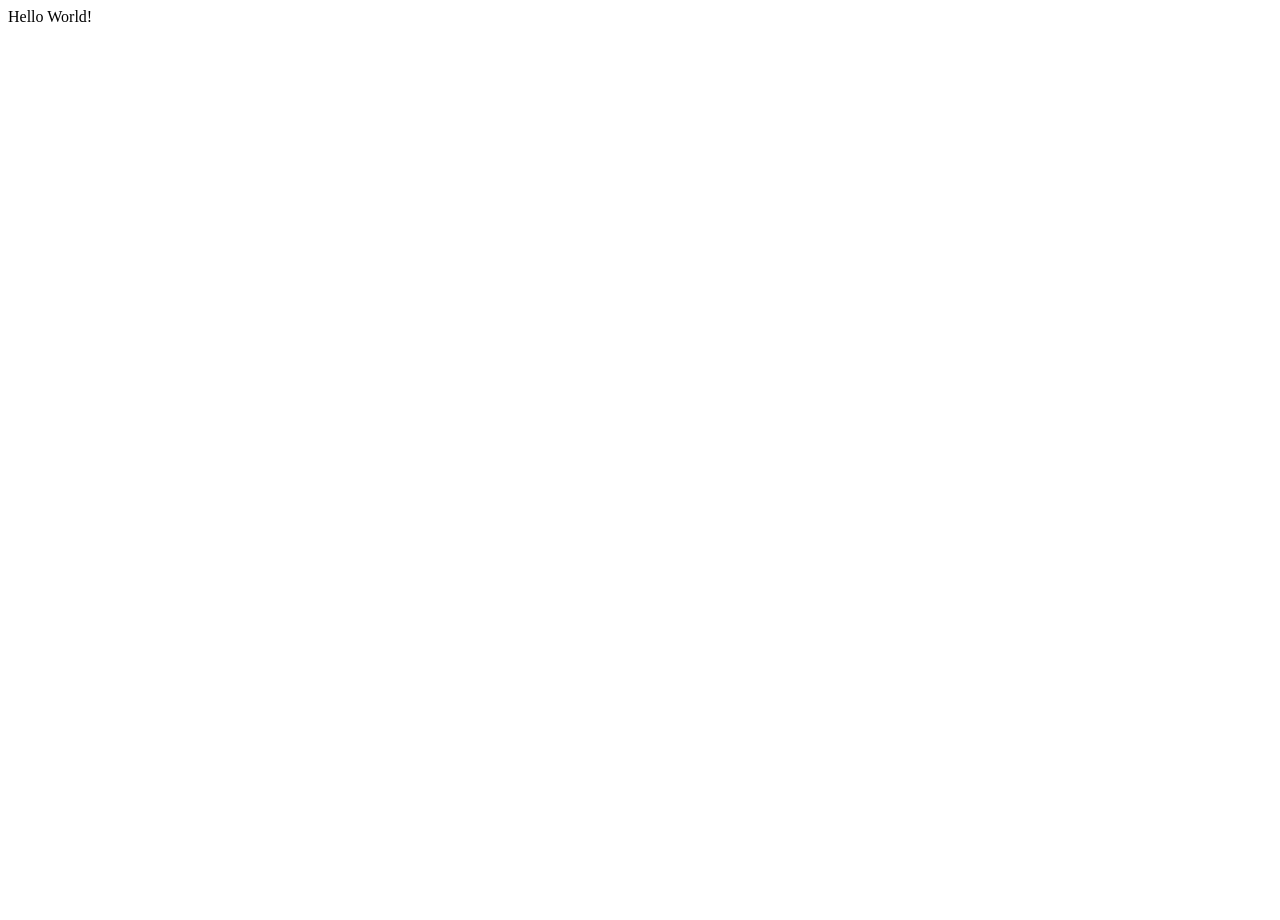
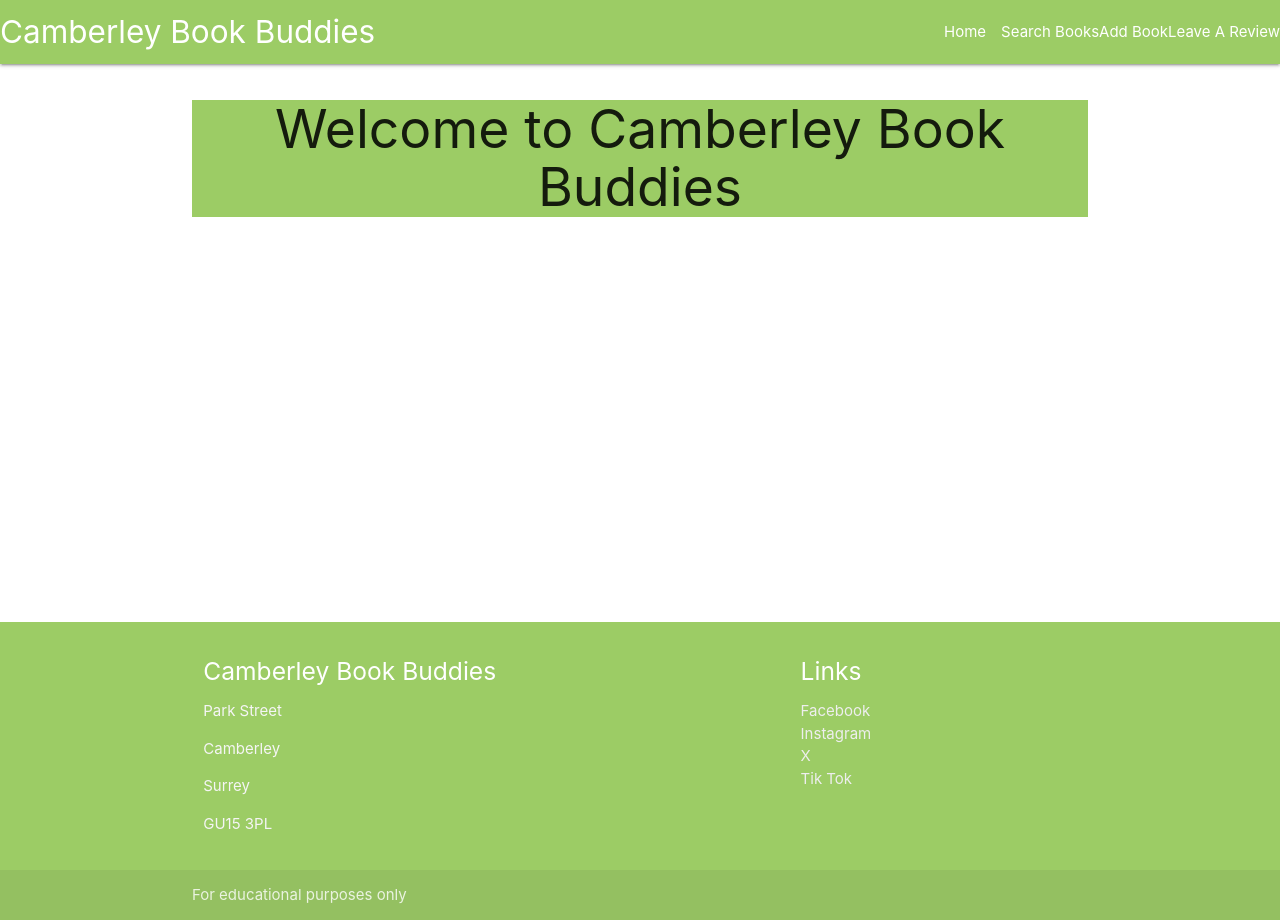
Before and after one commit to JCook22/camberley-book-buddies, a Flask app: page / in a window 1280 px wide. Before the commit the page is almost empty. Run offline with Flask 2, Linux system fonts and the light colour scheme.

Commit message:
Add home.html page

```diff
--- a/camberleybookbuddies/routes.py
+++ b/camberleybookbuddies/routes.py
@@ -5,4 +5,4 @@ from camberleybookbuddies.models import Book, Review
 
 @app.route("/")
 def home():
-    return render_template("base.html")
+    return render_template("home.html")
--- /dev/null
+++ b/camberleybookbuddies/static/css/style.css
@@ -0,0 +1,9 @@
+body {
+    display: flex;
+    min-height: 100vh;
+    flex-direction: column;
+  }
+
+  main {
+    flex: 1 0 auto;
+  }
--- /dev/null
+++ b/camberleybookbuddies/static/js/script.js
@@ -0,0 +1,4 @@
+document.addEventListener('DOMContentLoaded', function() {
+    let sidenav = document.querySelectorAll('.sidenav');
+    M.Sidenav.init(sidenav);
+  });
--- a/camberleybookbuddies/templates/base.html
+++ b/camberleybookbuddies/templates/base.html
@@ -3,9 +3,68 @@
 <head>
     <meta charset="UTF-8">
     <meta name="viewport" content="width=device-width, initial-scale=1.0">
+    <link rel="stylesheet" href="https://cdnjs.cloudflare.com/ajax/libs/font-awesome/6.5.2/css/all.min.css" integrity="sha512-SnH5WK+bZxgPHs44uWIX+LLJAJ9/2PkPKZ5QiAj6Ta86w+fsb2TkcmfRyVX3pBnMFcV7oQPJkl9QevSCWr3W6A==" crossorigin="anonymous" referrerpolicy="no-referrer" />
+    <link rel="stylesheet" href="https://cdnjs.cloudflare.com/ajax/libs/materialize/1.0.0/css/materialize.min.css" type="text/css">
+    <link rel="stylesheet" href="{{ url_for('static', filename='css/style.css') }}" type="text/css">
     <title>Camberley Book Buddies</title>
 </head>
 <body>
-    Hello World!
+    <header>
+        <nav class="light-green lighten-1">
+            <div>
+            <a href="{{ url_for('home') }}" class="brand-logo">Camberley Book Buddies</a>
+            <a href="#" data-target="mobile-demo" class="sidenav-trigger"><i class="fas fa-bars"></i></a>
+            <ul class="right hide-on-med-and-down">
+                <li><a href="{{ url_for('home') }}">Home</a></li>
+                <li><a href=""></a>Search Books</li>
+                <li><a href=""></a>Add Book</li>
+                <li><a href=""></a>Leave A Review</li>
+            </ul>
+            </div>
+        </nav>
+
+        <ul class="sidenav" id="mobile-demo">
+            <li><a href="{{ url_for('home') }}">Home</a></li>>
+            <li><a href=""></a>Search Books</li>
+            <li><a href=""></a>Add Book</li>
+            <li><a href=""></a>Leave A Review</li>
+        </ul>
+    </header>
+
+    <main class="container">
+        {% block content%}
+        {% endblock %}
+    </main>
+
+    <footer class="page-footer light-green lighten-1">
+        <div class="container">
+          <div class="row">
+            <div class="col l6 s12">
+              <h5 class="white-text">Camberley Book Buddies</h5>
+              <p class="grey-text text-lighten-4">Park Street</p>
+              <p class="grey-text text-lighten-4">Camberley</p>
+              <p class="grey-text text-lighten-4">Surrey</p>
+              <p class="grey-text text-lighten-4">GU15 3PL</p>
+            </div>
+            <div class="col l4 offset-l2 s12">
+              <h5 class="white-text">Links</h5>
+              <ul>
+                <li><a class="grey-text text-lighten-3" href="">Facebook</a></li>
+                <li><a class="grey-text text-lighten-3" href="">Instagram</a></li>
+                <li><a class="grey-text text-lighten-3" href="">X</a></li>
+                <li><a class="grey-text text-lighten-3" href="">Tik Tok</a></li>
+              </ul>
+            </div>
+          </div>
+        </div>
+        <div class="footer-copyright">
+          <div class="container">
+            For educational purposes only
+          </div>
+        </div>
+      </footer>
+
+    <script src="https://cdnjs.cloudflare.com/ajax/libs/materialize/1.0.0/js/materialize.min.js"></script>
+    <script src="{{ url_for('static', filename='js/script.js') }}"></script>
 </body>
 </html>
--- /dev/null
+++ b/camberleybookbuddies/templates/home.html
@@ -0,0 +1,6 @@
+{% extends "base.html" %}
+{% block content %}
+
+<h2 class="light-green lighten-1 center-align">Welcome to Camberley Book Buddies</h2>
+
+{% endblock %}
```
